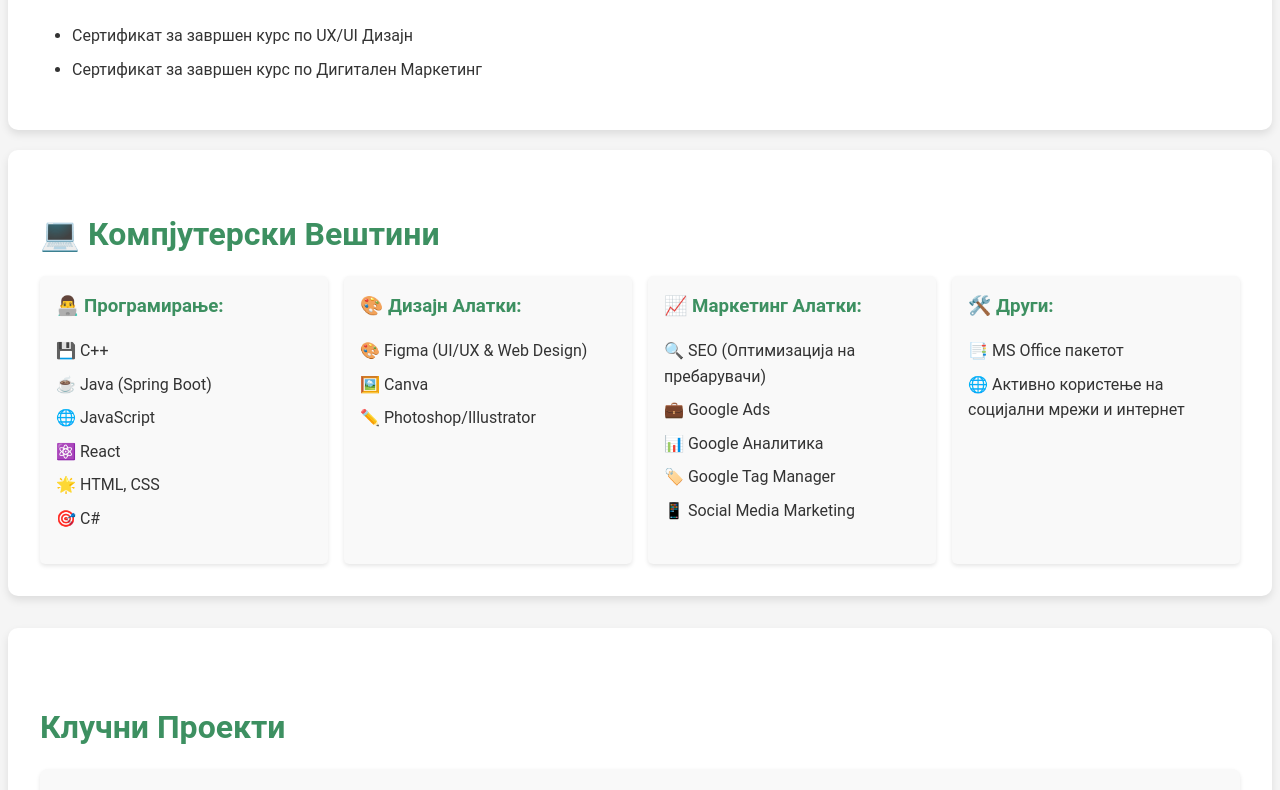
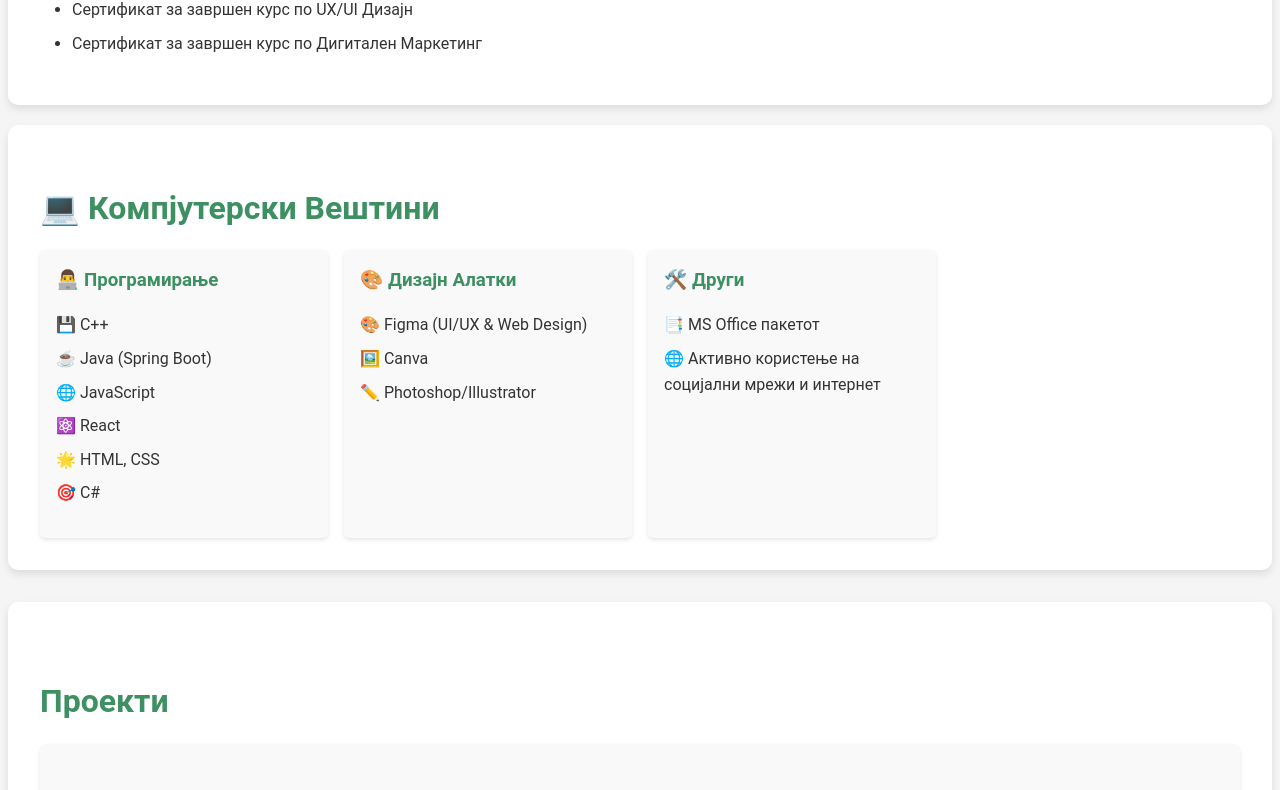
Before and after one commit to anjastev/CV, a React (Create React App) app in the folder my-cv-app/: page / in a window 1280 px wide. Shown: the part 2000-2790 px from the top of the page. Built offline with nearby package versions, Linux system fonts and the light colour scheme.

Commit message:
Some updates

```diff
--- a/my-cv-app/src/App.css
+++ b/my-cv-app/src/App.css
@@ -144,11 +144,13 @@ body {
   color: #3D9061;
 }
 
-.info-grid{
+
+.info-grid {
   display: grid;
-  grid-template-columns: repeat(auto-fill, minmax(250px, 1fr));
+  grid-template-columns: repeat(auto-fill, minmax(300px, 1fr));
   gap: 1rem;
 }
+
 
 .projects-grid{
   display: flex;
@@ -393,7 +395,6 @@ ul li {
   }
 }
 
-/* За екрани до 768px (таблети) */
 @media (max-width: 768px) {
   .banner {
     padding: 3rem 1rem;
--- a/my-cv-app/src/App.js
+++ b/my-cv-app/src/App.js
@@ -62,6 +62,7 @@ const App = () => {
           <div className="info-item"><strong>Пол:</strong> 👩 женски</div>
           <div className="info-item"><strong>Датум на раѓање:</strong> 🎂 11/07/2003</div>
           <div className="info-item"><strong>Националност:</strong> 🇲🇰 Македонка</div>
+
         </div>
       </section>
 
@@ -119,7 +120,7 @@ const App = () => {
   <h2 className="section-title">💻 Компјутерски Вештини</h2>
   <div className="skills-grid">
     <div className="skill-category">
-      <h3>👨‍💻 Програмирање:</h3>
+      <h3>👨‍💻 Програмирање</h3>
       <ul>
         <li>💾 C++</li>
         <li>☕ Java (Spring Boot)</li>
@@ -131,7 +132,7 @@ const App = () => {
     </div>
 
     <div className="skill-category">
-      <h3>🎨 Дизајн Алатки:</h3>
+      <h3>🎨 Дизајн Алатки</h3>
       <ul>
         <li>🎨 Figma (UI/UX & Web Design)</li>
         <li>🖼️ Canva</li>
@@ -140,18 +141,7 @@ const App = () => {
     </div>
 
     <div className="skill-category">
-      <h3>📈 Маркетинг Алатки:</h3>
-      <ul>
-        <li>🔍 SEO (Оптимизација на пребарувачи)</li>
-        <li>💼 Google Ads</li>
-        <li>📊 Google Аналитика</li>
-        <li>🏷️ Google Tag Manager</li>
-        <li>📱 Social Media Marketing</li>
-      </ul>
-    </div>
-
-    <div className="skill-category">
-      <h3>🛠️ Други:</h3>
+      <h3>🛠️ Други</h3>
       <ul>
         <li>📑 MS Office пакетот</li>
         <li>🌐 Активно користење на социјални мрежи и интернет</li>
@@ -162,12 +152,12 @@ const App = () => {
 
 
 <section id="projects" className="projects-section">
-  <h2>Клучни Проекти</h2>
+  <h2>Проекти</h2>
   <div className="projects-grid">
     <div className="project-item">
-      <h3>✈️ TravelPlannerApp</h3>
-      <p>Веб апликација за планирање на патувања, развиена како дел од проект во прва година на факултетот. Апликацијата им овозможува на корисниците да креираат персонализирани планови за патување, да ги следат своите дестинации 🗺️, да поставуваат времиња и маршрути ⏳, и да прегледуваат препораки за хотели 🏨 и активности во избраните локации. TravelPlannerApp е изградена со HTML, CSS и JavaScript, и користи локално складирање за податоците на корисниците.</p>
-      <a href="https://webdesignproject.vercel.app/" class="project-button" target="_blank" rel="noopener noreferrer">Погледнете ја апликацијата</a>
+      <h3>🏨 Hotel Reservation App - CheckInn</h3>
+      <p>CheckInn е веб апликација за резервација на хотели, изградена користејќи React. Апликацијата им овозможува на корисниците да пребаруваат хотели според различни критериуми како локација 📍, цена 💸 и оценка ⭐, да прегледуваат детали за хотелите и да направат резервации. CheckInn исто така поддржува кориснички профили 👤, каде што корисниците можат да го следат статусот на своите резервации и да ги управуваат истите.</p>
+      <a href="https://hotel-reservations-pink.vercel.app/" class="project-button" target="_blank" rel="noopener noreferrer">Погледнете ја апликацијата</a>
     </div>
     <div className="project-item">
       <h3>📅 Обврски365</h3>
@@ -175,10 +165,11 @@ const App = () => {
       <a href="https://my-planner-app-eight.vercel.app/" class="project-button" target="_blank" rel="noopener noreferrer">Погледнете ја апликацијата</a>
     </div>
     <div className="project-item">
-      <h3>🏨 Hotel Reservation App - CheckInn</h3>
-      <p>CheckInn е веб апликација за резервација на хотели, изградена користејќи React за frontend и Java за backend. Апликацијата им овозможува на корисниците да пребаруваат хотели според различни критериуми како локација 📍, цена 💸 и оценка ⭐, да прегледуваат детали за хотелите и да направат резервации. CheckInn исто така поддржува кориснички профили 👤, каде што корисниците можат да го следат статусот на своите резервации и да ги управуваат истите.</p>
-      <a href="https://hotel-reservations-pink.vercel.app/" class="project-button" target="_blank" rel="noopener noreferrer">Погледнете ја апликацијата</a>
+      <h3>✈️ TravelPlannerApp</h3>
+      <p>Веб апликација за планирање на патувања, развиена како дел од проект во прва година на факултетот. Апликацијата им овозможува на корисниците да креираат персонализирани планови за патување, да ги следат своите дестинации 🗺️, да поставуваат времиња и маршрути ⏳, и да прегледуваат препораки за хотели 🏨 и активности во избраните локации. TravelPlannerApp е изградена со HTML, CSS и JavaScript, и користи локално складирање за податоците на корисниците.</p>
+      <a href="https://webdesignproject.vercel.app/" class="project-button" target="_blank" rel="noopener noreferrer">Погледнете ја апликацијата</a>
     </div>
+
   </div>
 </section>
 
```
